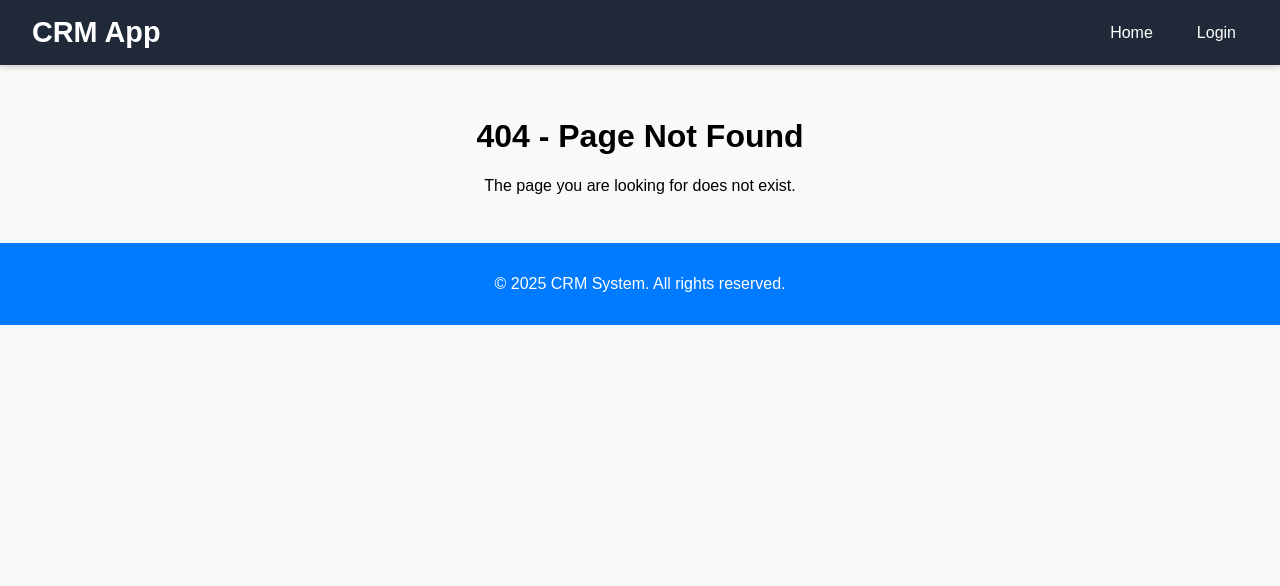
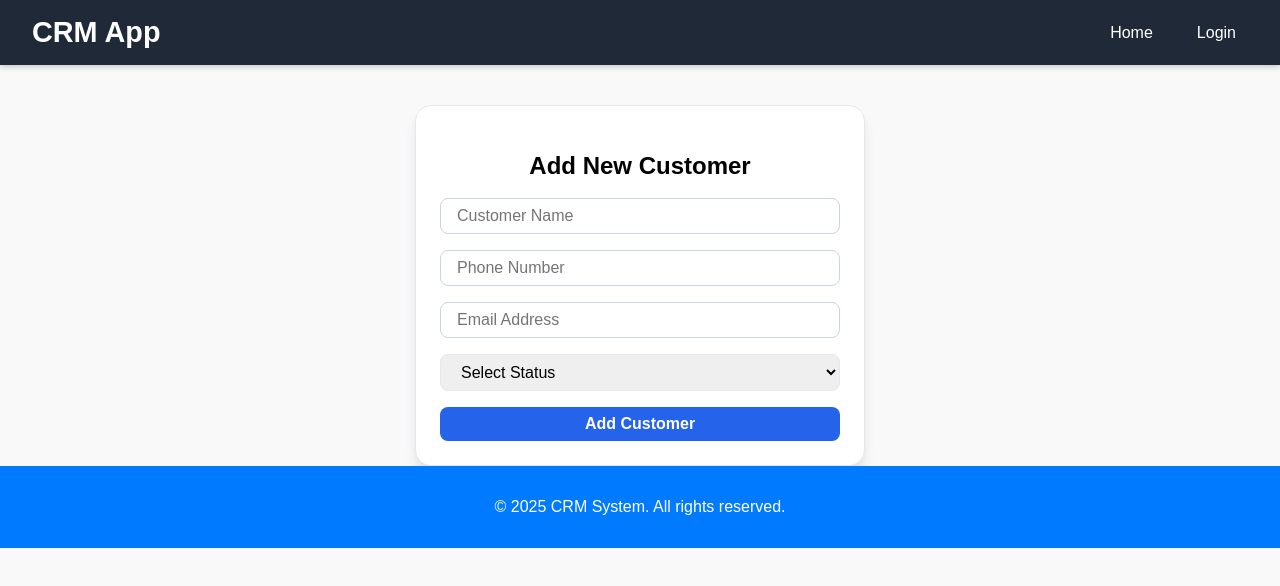
Before and after one commit to ksdfernando/crm-frontend, a React (Create React App) app: page /add_customers in a window 1280 px wide. Before the commit this address had no page. Shown: the top 586 px of the page. Built offline with nearby package versions, Linux system fonts and the light colour scheme; no server answers.

Commit message:
complete Add customer module

```diff
--- a/src/App.css
+++ b/src/App.css
@@ -216,3 +216,152 @@ background: #4f46e5; /* indigo-600 */
   text-align: right; /* align label to right side */
   margin-right: 8px;
 }
+
+/* app.css */
+
+/* Container */
+.max-w-md {
+  max-width: 400px;
+  margin-left: auto;
+  margin-right: auto;
+}
+
+.mx-auto {
+  margin-left: auto;
+  margin-right: auto;
+}
+
+.mt-10 {
+  margin-top: 2.5rem; /* 40px */
+}
+
+.bg-white {
+  background-color: #fff;
+}
+
+.p-6 {
+  padding: 1.5rem; /* 24px */
+}
+
+.rounded-xl {
+  border-radius: 1rem; /* 16px */
+}
+
+.shadow-lg {
+  box-shadow: 0 10px 15px -3px rgb(0 0 0 / 0.1),
+              0 4px 6px -2px rgb(0 0 0 / 0.05);
+}
+
+.border {
+  border: 1px solid #e2e8f0; /* gray-300 */
+}
+
+/* Headings */
+.text-2xl {
+  font-size: 1.5rem; /* 24px */
+  line-height: 2rem; /* 32px */
+}
+
+.font-semibold {
+  font-weight: 600;
+}
+
+.mb-4 {
+  margin-bottom: 1rem; /* 16px */
+}
+
+.text-center {
+  text-align: center;
+}
+
+.text-lg {
+  font-size: 1.125rem; /* 18px */
+  line-height: 1.75rem; /* 28px */
+}
+
+.mb-2 {
+  margin-bottom: 0.5rem; /* 8px */
+}
+
+.font-semibold {
+  font-weight: 600;
+}
+
+/* Form */
+
+.space-y-4 > * + * {
+  margin-top: 1rem; /* 16px */
+}
+
+/* Inputs and select */
+input[type="text"],
+input[type="email"],
+input[type="password"],
+select {
+  width: 100%;
+  padding: 0.5rem 1rem; /* 8px 16px */
+  border: 1px solid #cbd5e0; /* gray-300 */
+  border-radius: 0.5rem; /* 8px */
+  font-size: 1rem; /* 16px */
+  outline: none;
+  transition: border-color 0.2s ease, box-shadow 0.2s ease;
+  font-family: inherit;
+  box-sizing: border-box;
+}
+
+input[type="text"]:focus,
+input[type="email"]:focus,
+input[type="password"]:focus,
+select:focus {
+  border-color: #3b82f6; /* blue-500 */
+  box-shadow: 0 0 0 3px rgba(59, 130, 246, 0.3);
+}
+
+/* Button */
+button[type="submit"] {
+  width: 100%;
+  background-color: #2563eb; /* blue-600 */
+  color: white;
+  padding: 0.5rem 0;
+  font-size: 1rem;
+  font-weight: 600;
+  border: none;
+  border-radius: 0.5rem;
+  cursor: pointer;
+  transition: background-color 0.3s ease;
+  user-select: none;
+}
+
+button[type="submit"]:hover {
+  background-color: #1d4ed8; /* blue-700 */
+}
+
+/* User list */
+.mt-6 {
+  margin-top: 1.5rem; /* 24px */
+}
+
+.text-sm {
+  font-size: 0.875rem; /* 14px */
+}
+
+.text-gray-700 {
+  color: #374151;
+}
+
+.border-b {
+  border-bottom: 1px solid #e5e7eb; /* gray-200 */
+}
+
+.py-1 {
+  padding-top: 0.25rem; /* 4px */
+  padding-bottom: 0.25rem;
+}
+
+/* Responsive */
+@media (max-width: 480px) {
+  .max-w-md {
+    max-width: 100%;
+    padding: 0 1rem;
+  }
+}
--- a/src/App.js
+++ b/src/App.js
@@ -1,17 +1,21 @@
 import React from 'react';
 import Header from './components/Header';
 import Footer from './components/Footer';
-
+import Sidebar from './components/Sidebar';
 import AppRoutes from './routes/AppRoutes';
-
 import './App.css';
 
 function App() {
+
+ const isLoggedIn = localStorage.getItem('isLoggedIn') === 'true';
+
+
   return (
     <div className="container">
-      <Header />
-      <AppRoutes />
-      <Footer />
+      <header><Header /></header>
+      {isLoggedIn && <div className="sidebar"><Sidebar /></div>}
+      <main><AppRoutes /></main>
+      <footer><Footer /></footer>
     </div>
   );
 }
--- a/src/components/Sidebar.js
+++ b/src/components/Sidebar.js
@@ -7,7 +7,16 @@ function Sidebar() {
   const [userName, setUserName] = useState("Guest");
   const navigate = useNavigate();
 
+  const handleLogout = () => {
+    // Clear login state
 
+    localStorage.setItem('isLoggedIn', 'false');
+     console.log(localStorage.getItem("isLoggedIn"));
+     navigate('/login');
+     window.location.reload();
+    Cookies.remove('token'); // if using token cookie
+
+  };
 
   return (
     <div className="sidebar">
@@ -15,10 +24,12 @@ function Sidebar() {
       <ul>
         <li><Link to="/dashboard">Dashboard</Link></li>
         <li><Link to="/add_users">Add Users</Link></li>
+        <li><Link to="/add_customers">Add customers</Link></li>
+        <li><Link to="/create_leads">Create Leads</Link></li>
         <li><Link to="/profile">Profile</Link></li>
         <li><Link to="/settings">Settings</Link></li>
         <li>
-          <button  className="logout-button">
+          <button className="logout-button" onClick={handleLogout}>
             Logout
           </button>
         </li>
--- a/src/pages/Add_users.js
+++ b/src/pages/Add_users.js
@@ -1,5 +1,7 @@
 import React, { useState, useEffect } from 'react';
 import api from '../services/api';
+import '../App.css';
+
 
 const AddUser = () => {
   const [formData, setFormData] = useState({
@@ -59,7 +61,7 @@ const AddUser = () => {
       setUsers(updatedUsers.data);
 
     } catch (err) {
-      alert(`❌ Error: ${err.response?.data?.message || err.message}`);
+      // alert(`❌ Error: ${err.response?.data?.message || err.message}`);
     }
   };
 
@@ -122,7 +124,7 @@ const AddUser = () => {
       </form>
 
       <div className="mt-6">
-        <h3 className="text-lg font-semibold mb-2">Existing Users</h3>
+
         <ul className="text-sm text-gray-700">
           {users.map(user => (
             <li key={user.id} className="border-b py-1">{user.name} ({user.email})</li>
--- a/src/pages/User.js
+++ b/src/pages/User.js
@@ -25,7 +25,7 @@ function User() {
   return (
 
     <div>
-      <div> <Sidebar/></div>
+      {/* <div> <Sidebar/></div> */}
      <div className="user-dashboard">
       <h2>User Dashboard</h2>
 
--- /dev/null
+++ b/src/pages/add_customers.js
@@ -0,0 +1,125 @@
+import React, { useState, useEffect } from 'react';
+import api from '../services/api';
+import '../App.css';
+
+const AddCustomer = () => {
+  const [formData, setFormData] = useState({
+    name: '',
+    email: '',
+    phone: '',
+    status: ''
+  });
+
+  const [customers, setCustomers] = useState([]);
+
+  useEffect(() => {
+    const fetchCustomers = async () => {
+      try {
+        const res = await api.get('/customers');
+        setCustomers(res.data);
+      } catch (error) {
+        console.error('❌ Failed to fetch customers:', error.message);
+        if (error.response) {
+          console.error('📥 Response error:', error.response.data);
+        } else if (error.request) {
+          console.error('📡 No response from server:', error.request);
+        } else {
+          console.error('⚠️ Error setting up request:', error.message);
+        }
+      }
+    };
+
+    fetchCustomers();
+  }, []);
+
+  const handleChange = (e) => {
+    const { name, value } = e.target;
+    setFormData(prev => ({
+      ...prev,
+      [name]: value
+    }));
+  };
+
+  const handleSubmit = async (e) => {
+    e.preventDefault();
+
+    try {
+      await api.post('/customers', formData);
+      alert('✅ Customer added successfully!');
+      setFormData({ name: '', email: '', phone: '', status: '' });
+
+      const updated = await api.get('/customers');
+      setCustomers(updated.data);
+    } catch (err) {
+    //   alert(`❌ Error: ${err.response?.data?.message || err.message}`);
+    }
+  };
+
+  return (
+  <div className="max-w-md mx-auto mt-10 bg-white p-6 rounded-xl shadow-lg border">
+    <h2 className="text-2xl font-semibold mb-4 text-center">Add New Customer</h2>
+
+    <form onSubmit={handleSubmit} className="space-y-4">
+
+      <input
+        type="text"
+        name="name"
+        placeholder="Customer Name"
+        value={formData.name}
+        onChange={handleChange}
+        required
+        className="w-full px-4 py-2 border border-gray-300 rounded-lg focus:outline-none focus:ring-2 focus:ring-blue-500"
+      />
+
+       <input
+        type="text"
+        name="phone"
+        placeholder="Phone Number"
+        value={formData.phone}
+        onChange={handleChange}
+        required
+        className="w-full px-4 py-2 border border-gray-300 rounded-lg focus:outline-none focus:ring-2 focus:ring-blue-500"
+      />
+
+
+
+      <input
+        type="email"
+        name="email"
+        placeholder="Email Address"
+        value={formData.email}
+        onChange={handleChange}
+        required
+        className="w-full px-4 py-2 border border-gray-300 rounded-lg focus:outline-none focus:ring-2 focus:ring-blue-500"
+      />
+
+      <select
+        name="status"
+        value={formData.status}
+        onChange={handleChange}
+        required
+        className="w-full px-4 py-2 border border-gray-300 rounded-lg focus:outline-none focus:ring-2 focus:ring-blue-500"
+      >
+        <option value="">Select Status</option>
+        <option value="active">Active</option>
+        <option value="inactive">Inactive</option>
+        <option value="lead">Lead</option>
+        <option value="vip">VIP</option>
+        <option value="suspended">Suspended</option>
+        <option value="closed">Closed</option>
+      </select>
+
+      <button
+        type="submit"
+        className="w-full bg-green-600 text-white py-2 rounded-lg hover:bg-green-700 transition"
+      >
+        Add Customer
+      </button>
+    </form>
+  </div>
+);
+
+
+};
+
+export default AddCustomer;
--- a/src/pages/login.js
+++ b/src/pages/login.js
@@ -23,12 +23,18 @@ function Login() {
 
         if (res.data.status === "success") {
           alert("Login successful!");
+
           localStorage.setItem("isLoggedIn", "true");
 
           navigate('/user');
+          window.location.reload();
+          console.log(localStorage.getItem("isLoggedIn"));
+
+
 
         } else {
           alert("Login failed: " + res.data.status);
+          localStorage.setItem('isLoggedIn', 'false');
         }
       })
       .catch(err => {
--- a/src/routes/AppRoutes.js
+++ b/src/routes/AppRoutes.js
@@ -7,6 +7,7 @@ import NotFound from '../pages/NotFound';
 import Login from '../pages/login';
 import User from '../pages/User';
 import Add_users from '../pages/Add_users';
+import Add_customers from '../pages/add_customers';
 import '../App.css';
 
 function AppRoutes() {
@@ -16,6 +17,7 @@ function AppRoutes() {
       <Route path="/home" element={<Home />} />
       <Route path="/user" element={<User />} />
       <Route path="/add_users" element={<Add_users />} />
+      <Route path="/add_customers" element={<Add_customers />} />
       <Route path="*" element={<NotFound />} />
     </Routes>
   );
```
Also changed, not shown: src/index.css (+0 -46 lines).
